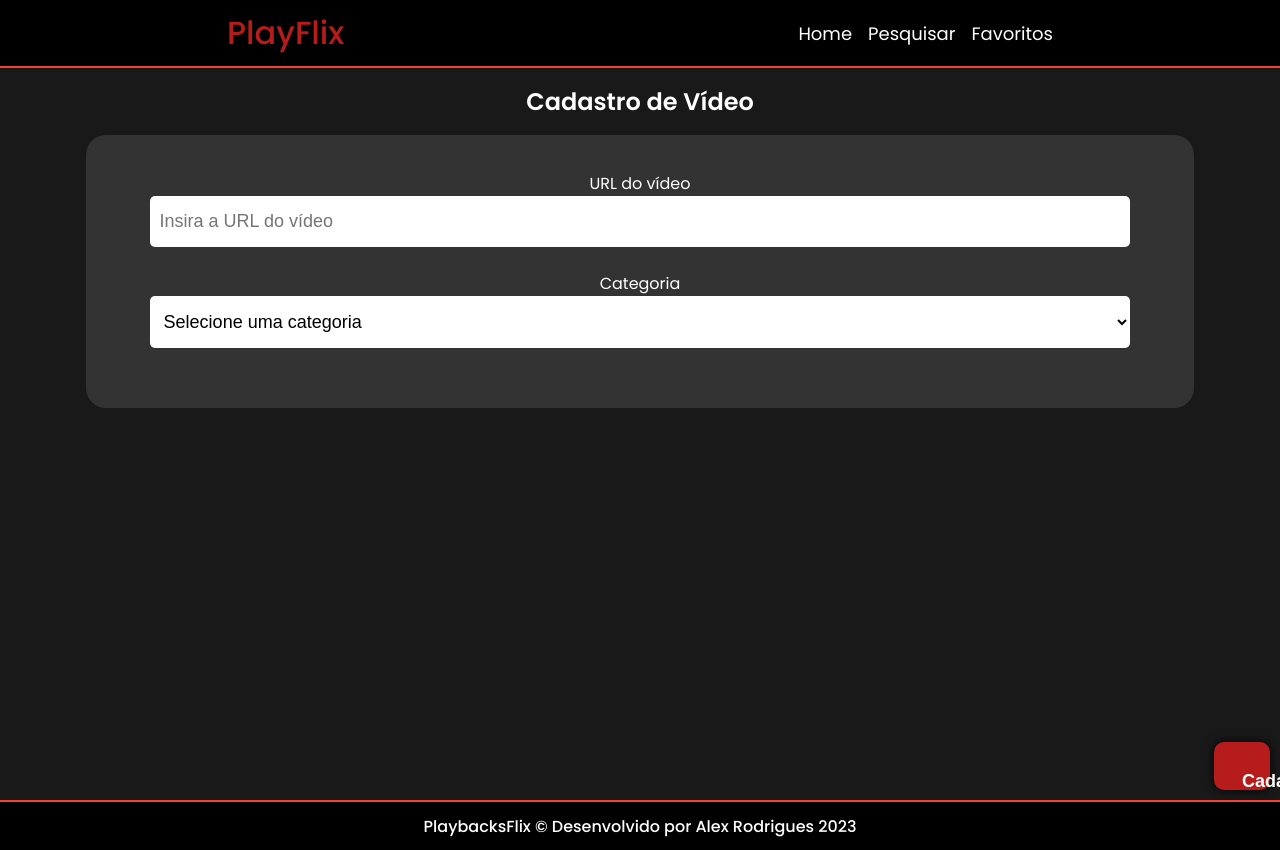
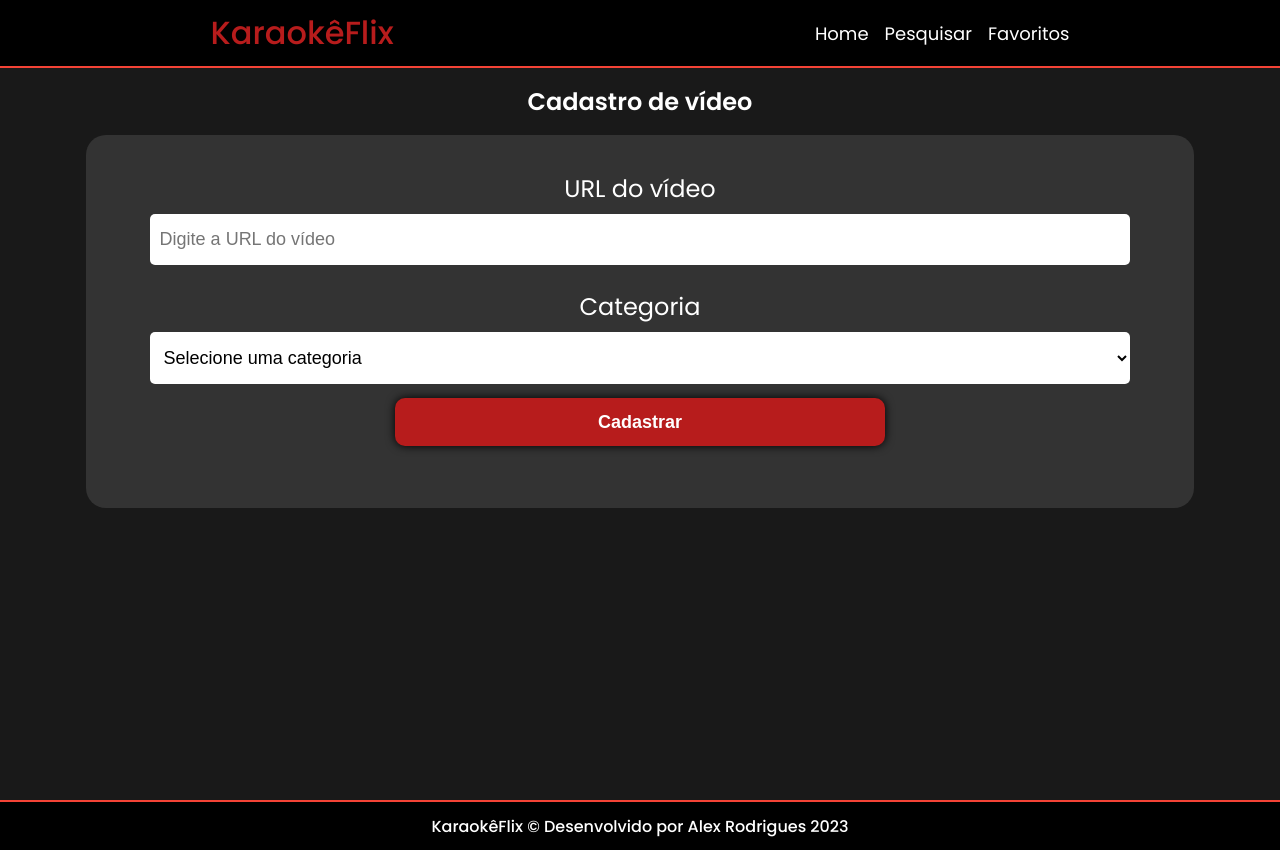
Before and after one commit to Alex-Rodriguess/AleFlix, a React (Create React App) app in the folder app-movies/: page /cadastre in a window 1280 px wide. Built offline with nearby package versions, Linux system fonts and the light colour scheme.

Commit message:
ajustes nas páginas watch e cadastre

```diff
--- a/app-movies/src/componentes/Footer/index.js
+++ b/app-movies/src/componentes/Footer/index.js
@@ -3,7 +3,7 @@ import styles from "./Footer.module.css"
 function Footer() {
     return (
         <footer className={styles.footer}>
-            <h2>PlaybacksFlix &copy; Desenvolvido por Alex Rodrigues 2023</h2>
+            <h2>KaraokêFlix &copy; Desenvolvido por Alex Rodrigues 2023</h2>
         </footer>
     );
 }
--- a/app-movies/src/componentes/Form/Form.module.css
+++ b/app-movies/src/componentes/Form/Form.module.css
@@ -22,8 +22,14 @@
     margin-bottom: 1rem;
 }
 
+.container label {
+    display: block;
+    margin-bottom: 0.5rem;
+    font-size: 1.5rem;
+}
+
 .container input, .container select {
-    background-color: #fff;
+    background-color: #FFF;
     width: 100%;
     padding: 15px 10px;
     margin-bottom: 0.5rem;
@@ -34,13 +40,20 @@
 }
 
 .container button {
+    display: flex;
+    align-items: center;
+    justify-content: center;
+    position: relative;
+    width: 50%;
+    left: 25%;
     background-color: #b71c1c;
     border-radius: 10px;
     font-weight: 600;
     font-size: 1.125rem;
     padding: 24px 28px;
     border: none;
-    color: #fff;
+    cursor: pointer;
+    color: #FFF;
     margin-top: 0.5rem;
 }
 
--- a/app-movies/src/componentes/Form/index.js
+++ b/app-movies/src/componentes/Form/index.js
@@ -3,64 +3,64 @@ import { categorias } from "../Category";
 import styles from "./Form.module.css";
 
 function Form() {
-  const [url, setUrl] = useState("");
-  const [category, setCategory] = useState("");
-  const [videos, setVideos] = useState([]);
-  const [errors, setErrors] = useState("");
+
+  const [ url, setUrl ] = useState('')
+  const [ category, setCategory ] = useState('')
+  const [ videos, setVideos ] = useState([])
+  const [ errors, setErrors ] = useState('')
 
   function valideUrl(url) {
-    const regex =
-      /^(?:https?:\/\/)?(?:www\.)?(?:youtube\.com\/(?:embed\/|watch\?v=)|youtu\.be\/)([a-zA-Z0-9\-_]+)$/;
+      const regex = /^(?:https?:\/\/)?(?:www\.)?(?:youtube\.com\/(?:embed\/|watch\?v=)|youtu\.be\/)([a-zA-Z0-9\-_]+)$/
 
-    if (!regex.test(url) || url.lenght < 43) {
-      setErrors("ERRO: URL inválida");
-      return false;
+      if(!regex.test(url) || url.length < 43) {
+          setErrors('ERRO: URL inválida!')
+          return false
       } else {
-      return url.substring(32, 43); // id do vídeo
+          return url.substring(32, 43) // id do video
       }
   }
 
   function onSave(e) {
-    e.preventDefault();
-    console.log(url, category);
+      e.preventDefault()
+      console.log(url, category)
 
       // validar category
-    if (!category || category === "-") {
-      setErrors("ERRO: Escolha uma categoria!");
-      return;
+      if(!category || category === '-') {
+          console.log('Escolha uma categoria')
+          setErrors('ERRO: Escolha uma categoria!')
+          return
       } else {
-      setErrors("");
+          setErrors('')
       }
 
       // validar url
-    const urlVideo = valideUrl(url);
-    if (urlVideo && category) {
-      // salvar os dados
-      // Guardar a url e a categoria
-      const newVideo = { url, category };
-      setVideos([...videos, newVideo]);
-      localStorage.setItem("videos", JSON.stringify([...videos, newVideo]));
+      const urlVideo = valideUrl(url)
+      if(urlVideo && category) {
+          // guardar a url e a category
+          const newVideo = { url, category }
+          setVideos([...videos, newVideo])
+          localStorage.setItem('videos', JSON.stringify([...videos, newVideo]))
           // limpar o form
-      setUrl("");
-      setCategory("");
+          setUrl('')
+          setCategory('')
       } else {
-      setErrors("ERRO: URL inválida");
+          setErrors('ERRO: URL inválida!')
       }
+
   }
 
   return (
-    <>
       <section className={styles.container}>
-        <h2>Cadastro de Vídeo</h2>
+          <h2>Cadastro de vídeo</h2>
           <form onSubmit={onSave}>
               <div>
                   <label>URL do vídeo</label>
                   <input
                       type="text"
-              placeholder="Insira a URL do vídeo"
+                      placeholder="Digite a URL do vídeo"
                       required="required"
                       value={url}
-              onChange={(e) => setUrl(e.target.value)}
+                      onChange={ e => setUrl(e.target.value) }
                       minLength="43"
                       maxLength="43"
                   />
@@ -68,22 +68,25 @@ function Form() {
               <div>
                   <label>Categoria</label>
                   <select
+                      required="required"
                       value={category}
-              onChange={(e) => setCategory(e.target.value)}
+                      onChange={ e => setCategory(e.target.value) }
                   >
                       <option value="-">Selecione uma categoria</option>
-              {categorias.map((item) => {
-                return <option value={item}>{item}</option>;
-              })}
+                      { categorias.map(item => {
+                          return <option key={item} value={item}>{item}</option>
+                      }) }
                   </select>
               </div>
               <div>
                   <button>Cadastrar</button>
               </div>
-          <div>{errors}</div>
+              <div>
+                  { errors && <div className={styles.error}>{ errors }</div> }
+              </div>
           </form>
+
       </section>
-    </>
   );
 }
 
--- a/app-movies/src/componentes/Header/index.js
+++ b/app-movies/src/componentes/Header/index.js
@@ -6,7 +6,7 @@ function Header() {
         <header className={styles.header}>
             <Link to="/">
             <span>
-                PlayFlix
+                KaraokêFlix
             </span>
             </Link>
                 <nav>
```
Also changed, not shown: app-movies/public/images/music-hand-drawn-doodle-banner-2394077.jpg (added). Lines whose indentation alone changed are shown as unchanged.
